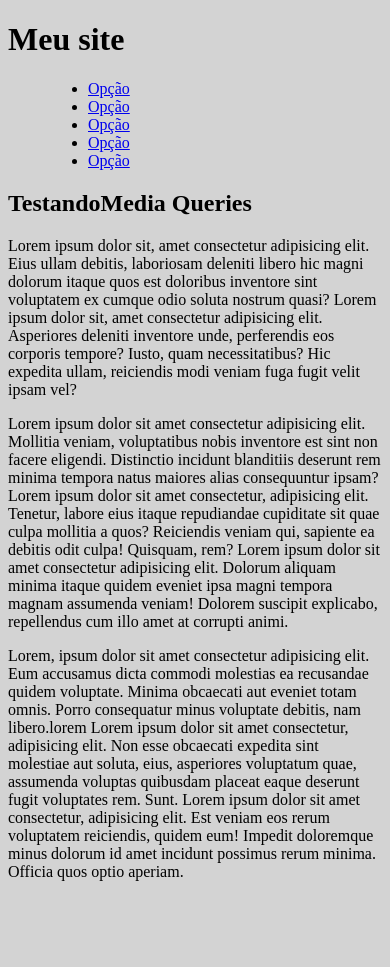
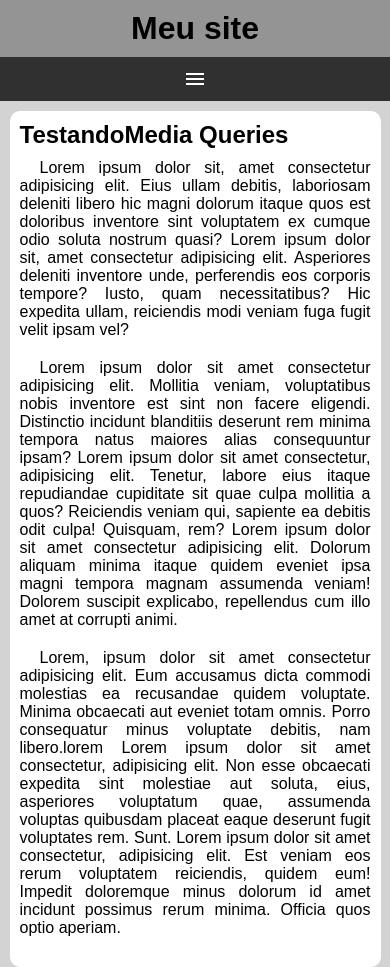
Before and after one commit to maspoxajoao/html-css, a plain HTML site: page Exercicios/ex026/mq005/index.html in a window 390 px wide. Before the commit the page ends 897 px from the top, so only its background shows below. Drawn offline with nearby package versions, Linux system fonts and the light colour scheme.

Commit message:
exercicio 26 005 de media query

```diff
--- a/Exercicios/ex026/mq005/estilos/style.css
+++ b/Exercicios/ex026/mq005/estilos/style.css
@@ -1,4 +1,72 @@
-@charset "UTF*";
+@charset "UTF-8";
+
+*{
+    font-family: Arial, Helvetica, sans-serif;
+    margin: 0px;
+    padding: 0px;
+}
 
 body, html{
     background-color: lightgrey;
+}
+header{
+    background-color:rgb(148,148,148);
+}
+
+header > h1 {
+    padding: 10px;
+    text-align: center;
+}
+
+menu{
+    display: none;
+}
+
+menu > ul {
+    list-style-type: none;
+}
+
+menu > ul > li > a {
+    display: block;
+    padding: 10px;
+    text-decoration: none;
+    text-align: center;
+    background-color: rgb(87,87,87);
+    color: white;
+    border-top: 2px solid grey;
+}
+
+span#burguer{
+    background-color: rgb(48,48,48);
+    color: white;
+    display: block;
+    text-align: center;
+    padding: 10px;
+}
+
+span#burguer:hover{
+    background-color: white;
+    color: black;
+}
+
+menu > ul > li > a:hover {
+    background-color: grey;
+}
+
+main{
+    width: 90vw;
+    background-color: white;
+    margin: auto;
+    margin-top: 10px;
+    padding: 10px;
+    border-radius: 10px;
+}
+article > h2 {
+    padding-bottom: 10px;
+}
+
+article > p {
+    text-align: justify;
+    margin-bottom: 20px;
+    text-indent: 20px;
+}
--- a/Exercicios/ex026/mq005/!index.html
+++ b/Exercicios/ex026/mq005/index.html
@@ -5,12 +5,14 @@
     <meta http-equiv="X-UA-Compatible" content="IE=edge">
     <meta name="viewport" content="width=device-width, initial-scale=1.0">
     <title>Media Query</title>
+    <link rel="stylesheet" href="https://fonts.googleapis.com/css2?family=Material+Symbols+Outlined:opsz,wght,FILL,GRAD@20..48,100..700,0..1,-50..200" />
     <link rel="stylesheet" href="estilos/style.css">
 </head>
 <body>
     <header>
         <h1>Meu site</h1>
-        <menu>
+        <span id="burguer" class="material-symbols-outlined" onclick="clickMenu()">menu</span>
+        <menu id="itens">
             <ul>
                 <li><a href="#">Opção</a></li>
                 <li><a href="#">Opção</a></li>
@@ -35,5 +37,14 @@
 
         </article>
     </main>
+    <script>
+        function clickMenu() {
+            if (itens.style.display == 'block'){
+                itens.style.display = 'none'
+            } else {
+                itens.style.display = 'block'
+            }
+        }
+    </script>
 </body>
 </html>
```
